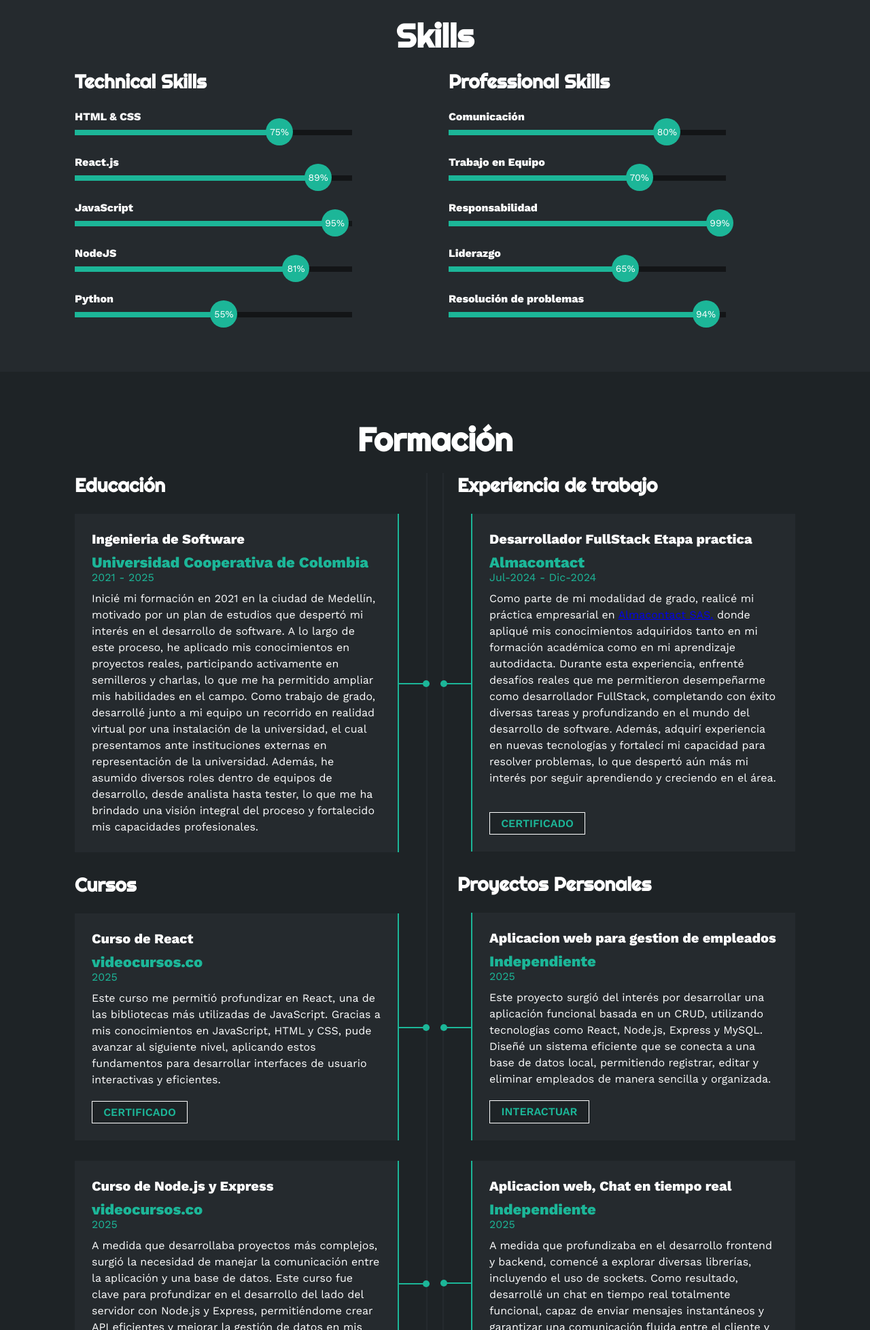
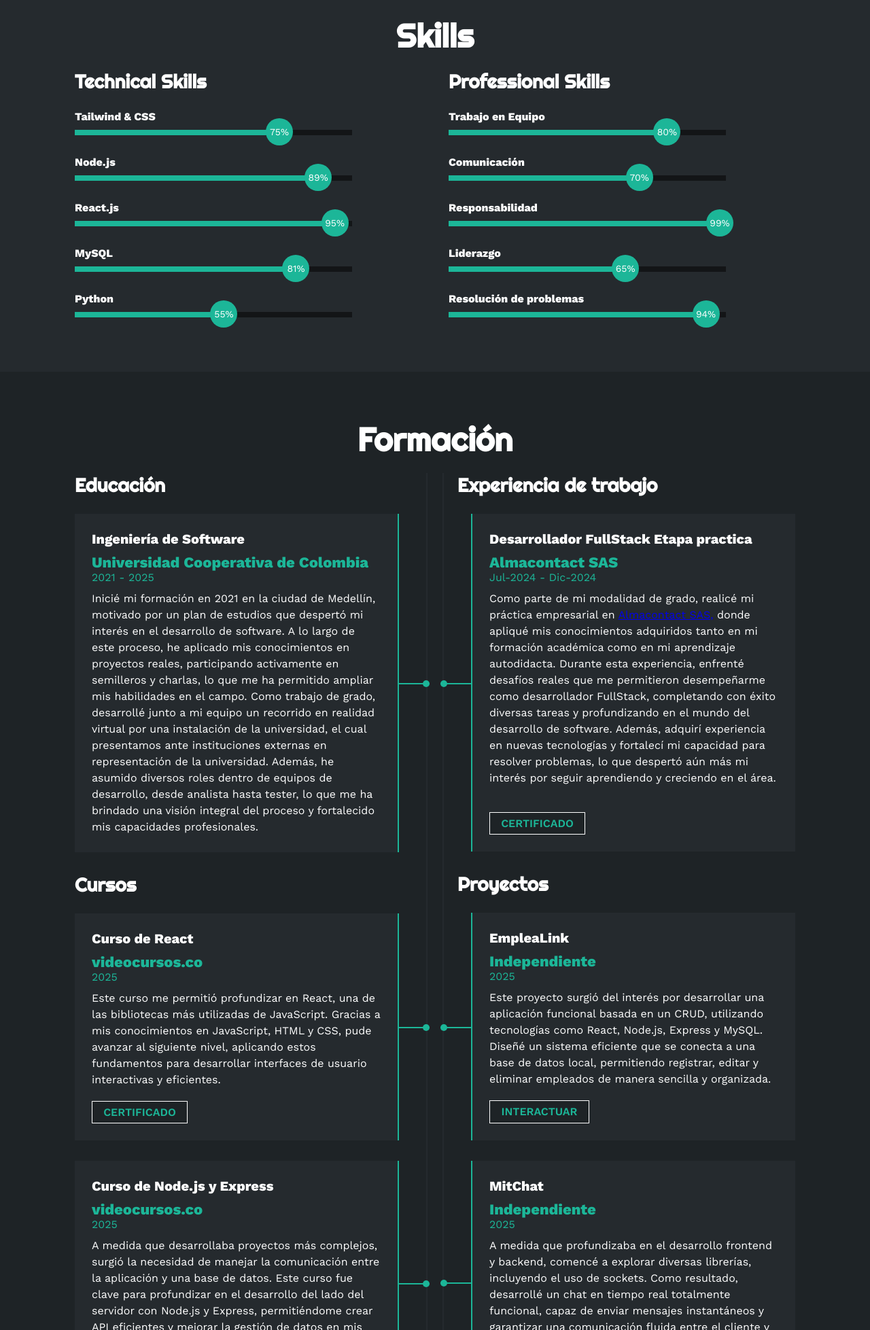
Before and after one commit to ksanchez87/pksanchez87, a plain HTML site: page index.html in a window 1280 px wide. Shown: the part 1549-3506 px from the top of the page at 68% size. Drawn offline with nearby package versions, Linux system fonts and the light colour scheme.

Commit message:
Se Actualiza informacion del portafolio y se corrigen detalles

```diff
--- a/index.html
+++ b/index.html
@@ -142,7 +142,7 @@
           </div>
         </div>
         <button id="downloadCV">
-          Descargar CV <i class="fa-solid fa-download"></i>
+          Descargar HV <i class="fa-solid fa-download"></i>
           <span class="overlay"></span>
         </button>
       </div>
@@ -157,7 +157,7 @@
           <div class="col">
             <h3>Technical Skills</h3>
             <div class="skill">
-              <span>HTML & CSS</span>
+              <span>Tailwind & CSS</span>
               <div class="barra-skill">
                 <div class="progreso">
                   <span>75%</span>
@@ -165,7 +165,7 @@
               </div>
             </div>
             <div class="skill">
-              <span>React.js</span>
+              <span>Node.js</span>
               <div class="barra-skill">
                 <div class="progreso">
                   <span>89%</span>
@@ -173,7 +173,7 @@
               </div>
             </div>
             <div class="skill">
-              <span>JavaScript</span>
+              <span>React.js</span>
               <div class="barra-skill">
                 <div class="progreso">
                   <span>95%</span>
@@ -181,7 +181,7 @@
               </div>
             </div>
             <div class="skill">
-              <span>NodeJS</span>
+              <span>MySQL</span>
               <div class="barra-skill">
                 <div class="progreso">
                   <span>81%</span>
@@ -201,7 +201,7 @@
           <div class="col">
             <h3>Professional Skills</h3>
             <div class="skill">
-              <span>Comunicación</span>
+              <span>Trabajo en Equipo</span>
               <div class="barra-skill">
                 <div class="progreso">
                   <span>80%</span>
@@ -209,7 +209,7 @@
               </div>
             </div>
             <div class="skill">
-              <span>Trabajo en Equipo</span>
+              <span>Comunicación</span>
               <div class="barra-skill">
                 <div class="progreso">
                   <span>70%</span>
@@ -253,7 +253,7 @@
           <div class="col izquierda">
             <h3>Educación</h3>
             <div class="item izq">
-              <h4>Ingenieria de Software</h4>
+              <h4>Ingeniería de Software</h4>
               <span class="casa">Universidad Cooperativa de Colombia</span>
               <span class="fecha">2021 - 2025</span>
               <p>
@@ -356,7 +356,7 @@
             <h3>Experiencia de trabajo</h3>
             <div class="item der">
               <h4>Desarrollador FullStack Etapa practica</h4>
-              <span class="casa">Almacontact</span>
+              <span class="casa">Almacontact SAS</span>
               <span class="fecha">Jul-2024 - Dic-2024</span>
               <p>
                 Como parte de mi modalidad de grado, realicé mi práctica
@@ -364,7 +364,7 @@
                 <a
                   href="https://www.almacontact.com.co/es/empresa/oficinas-y-sitios/"
                   target="_blank"
-                  >Almacontact SAS.</a
+                  >Almacontact SAS,</a
                 >
                 donde apliqué mis conocimientos adquiridos tanto en mi formación
                 académica como en mi aprendizaje autodidacta. Durante esta
@@ -396,9 +396,9 @@
                 </div>
               </div>
             </div>
-            <h3>Proyectos Personales</h3>
+            <h3>Proyectos</h3>
             <div class="item der">
-              <h4>Aplicacion web para gestion de empleados</h4>
+              <h4>EmpleaLink</h4>
               <span class="casa">Independiente</span>
               <span class="fecha">2025</span>
               <p>
@@ -435,7 +435,7 @@
               </div>
             </div>
             <div class="item der">
-              <h4>Aplicacion web, Chat en tiempo real</h4>
+              <h4>MitChat</h4>
               <span class="casa">Independiente</span>
               <span class="fecha">2025</span>
               <p>
@@ -486,7 +486,7 @@
             <div class="proyecto">
               <img src="images/p1.jpg" alt="" />
               <div class="overlay">
-                <h3>Gestión de empleados</h3>
+                <h3>EmpleaLink</h3>
                 <p>App Web</p>
               </div>
             </div>
@@ -495,7 +495,7 @@
             <div class="proyecto">
               <img src="images/p2.jpg" alt="" />
               <div class="overlay">
-                <h3>Chat en Vivo</h3>
+                <h3>MitChat</h3>
                 <p>App Web</p>
               </div>
             </div>
@@ -531,7 +531,7 @@
             <div class="proyecto">
               <img src="images/p5.jpg"">
               <div class="overlay">
-                <h3>Administrador de tareas</h3>
+                <h3>AdminTask</h3>
                 <p>App Web</p>
               </div>
             </div>
```
